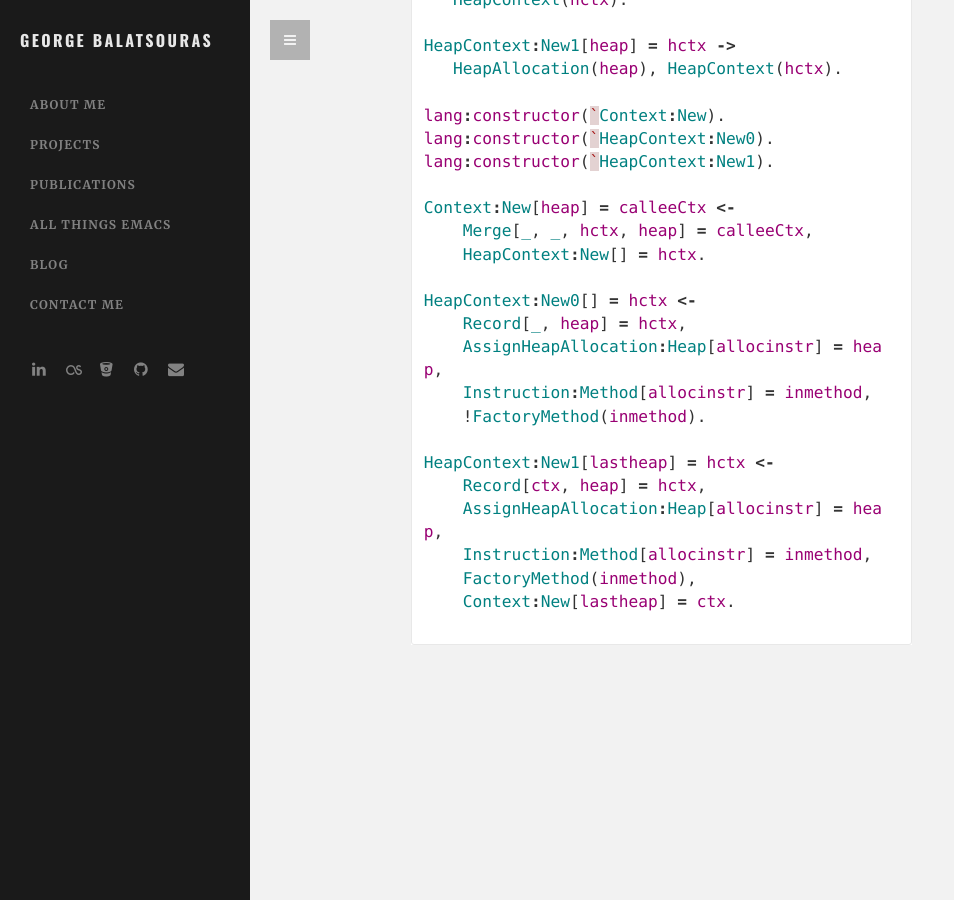
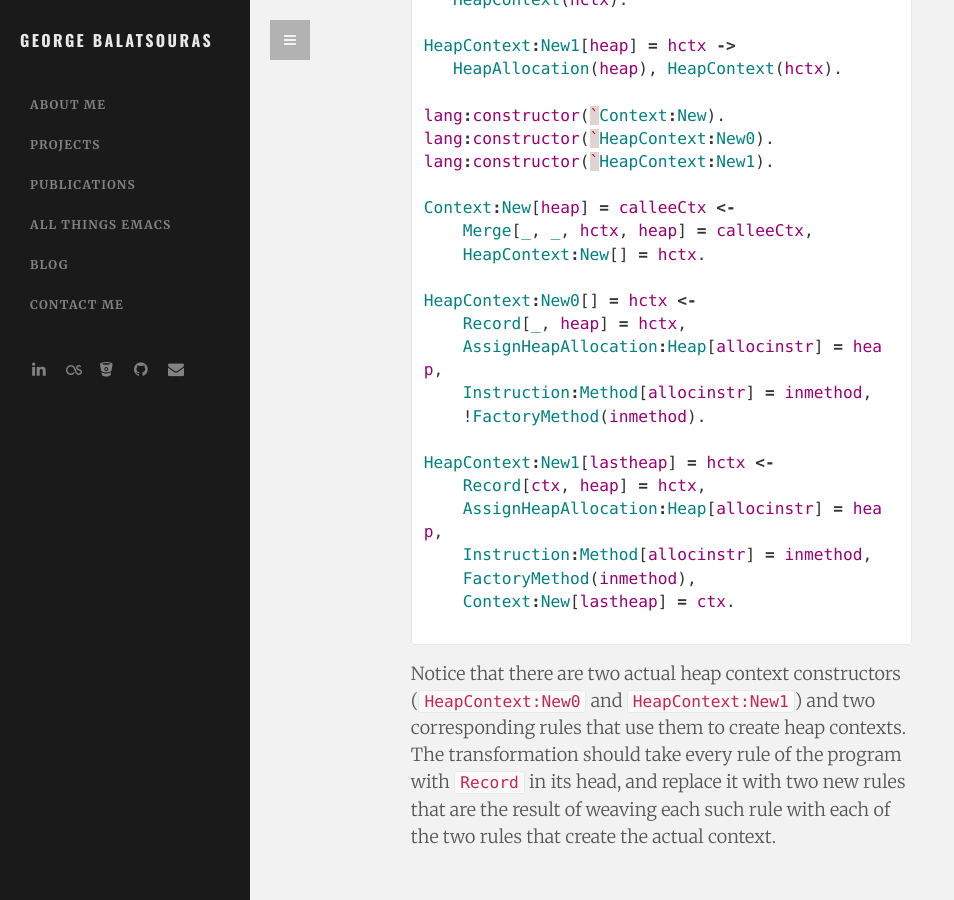
Before and after one commit to gbalats/gbalats.github.io, a Jekyll site: the page built from _posts/2016-10-24-macro-constructors.md, in a window 1280 px wide and 900 px high, scrolled down 14808 px. Shown: the whole window, without its empty margins (0-954 px from the left). Built offline with Jekyll 4.4.1, drawn with Linux system fonts in a browser that asks for light colours; comment, search, counter and statistics services are not loaded.

Commit message:
Note about factory methods and transformation

````diff
--- a/_posts/2016-10-24-macro-constructors.md
+++ b/_posts/2016-10-24-macro-constructors.md
@@ -600,6 +600,12 @@ HeapContext:New1[lastheap] = hctx <-
 
 ```
 
+Notice that there are two actual heap context constructors
+(`HeapContext:New0` and `HeapContext:New1`) and two corresponding
+rules that use them to create heap contexts. The transformation should
+take every rule of the program with `Record` in its head, and replace
+it with two new rules that are the result of weaving each such rule
+with each of the two rules that create the actual context.
 
 
 <!-- References and links -->
````
